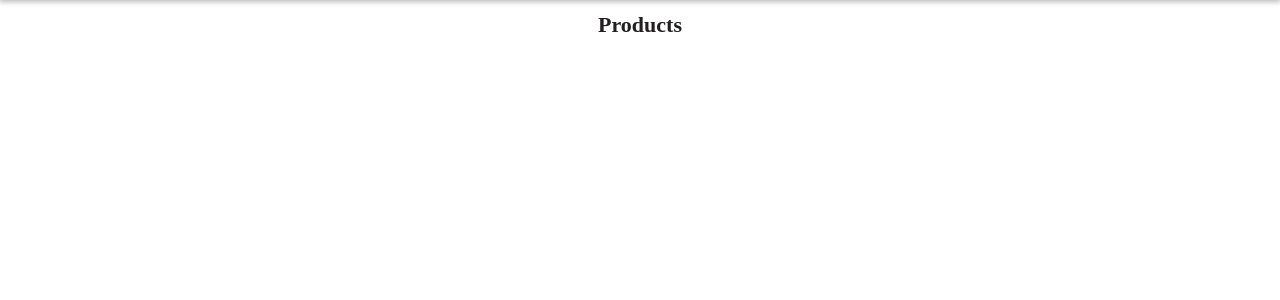
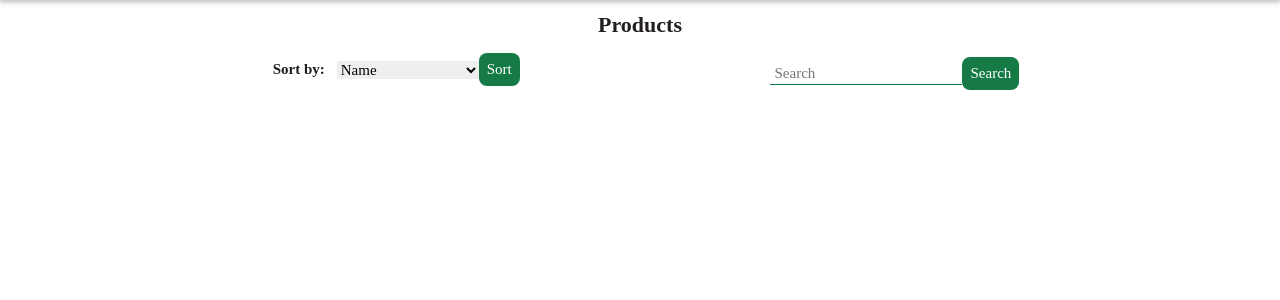
Before and after one commit to Hunaid2000/supermart, a Django app: page /supermartApp/ in a window 1280 px wide. Shown: the part 69-369 px from the top of the page. Run offline with Django 4.2, Linux system fonts and the light colour scheme; data that the repository does not hold is empty.

Commit message:
Implemented Sort and Search features along with UI

```diff
--- a/supermartApp/static/css/productimages.css
+++ b/supermartApp/static/css/productimages.css
@@ -5,6 +5,14 @@
     text-align: center;
     background-color: transparent;
     border-radius: 10px;
+  }
+
+  .prodDisplay{
+    display: flex;
+    justify-content: space-evenly;
+    align-content: center;
+    align-items: flex-end;
+    margin: 10px;
   }
 
   .price {
@@ -31,6 +39,36 @@
     border-radius: 18px;
   }
 
+  .prodFrom{
+    display: flex;
+    align-content: center;
+    align-items: center;
+  }
+
+  .button{
+    border-radius: 8px;
+    padding: 0.5rem 0.5rem;
+  }
+
+  .home-button{
+    display: flex;
+    justify-content: center;
+    align-items: center;
+    background-color: #167A46;
+    border-color:transparent;
+  }
+
+  .home-text1 {
+    font-family: gilroy;
+    color: white;
+    font-size: 15px;
+    align-self: center;
+    font-style: normal;
+    text-align: center;
+    justify-content: center;
+    align-items: center;
+  }
+
   .card button {
     border: none;
     outline: 0;
--- a/supermartApp/templates/home.html
+++ b/supermartApp/templates/home.html
@@ -21,6 +21,28 @@
     }
     </script>
     <h1 style="text-align: center; margin: 10px;">Products</h1>
+    <div class="prodDisplay">
+        <form class="prodFrom" method="post">
+            {% csrf_token %}
+            <label for="sort"><h1 style="text-align: center; margin: 10px; font-size: 15px;">Sort by:</h1></label>
+            <select name="sort" style="font-size: 15px;">
+                <option value="sortbyname">Name</option>
+                <option value="highprice">Price (High to Low)</option>
+                <option value="lowprice">Price (Low to High)</option>
+            </select>
+            <button class="home-button button" name="sortby">
+                <span class="home-text1 ">Sort</span>
+            </button>
+        </form>
+
+        <form class="prodFrom" method="post">
+            {% csrf_token %}
+            <input name="searchbar" style="font-size: 15px; justify-content: center; align-self: center; border-bottom:1px solid #167A46; outline: none;" type="text" name="" id="Search" placeholder="Search"/>
+            <button class="home-button button" name="search">
+                <span class="home-text1 ">Search</span>
+            </button>
+        </form>
+    </div>
     {% if images %}
         <div style="display: flex;">
         {% for img in images %}
--- a/supermartApp/views.py
+++ b/supermartApp/views.py
@@ -5,6 +5,17 @@ from supermartApp.models import Account, Product, ProductImages, Store, Cart, It
 
 def home(request):
     images = ProductImages.objects.all()
+    if request.method == 'POST' and 'sortby' in request.POST:
+        sortvar = request.POST['sort']
+        if sortvar == 'sortbyname':
+            images = ProductImages.objects.all().order_by('product__name')
+        elif sortvar == 'lowprice':
+            images = ProductImages.objects.all().order_by('product__price')
+        else:
+            images = ProductImages.objects.all().order_by('-product__price')
+    if request.method == 'POST' and 'search' in request.POST:
+        searchtext = request.POST['searchbar']
+        images = [img for img in images if searchtext.lower() in img.product.name.lower() or searchtext.lower() in img.product.description.lower()]
     if 'is_seller' in request.session and request.session['is_seller'] == 1:
         images = ProductImages.objects.filter(product__store__seller_id=request.session['user_id'])
     return render(request, 'home.html', {'images':images})
```
